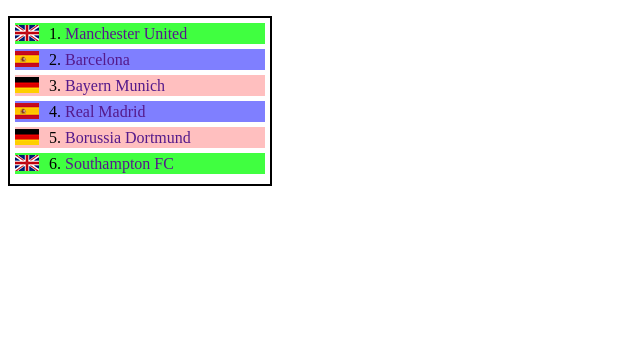
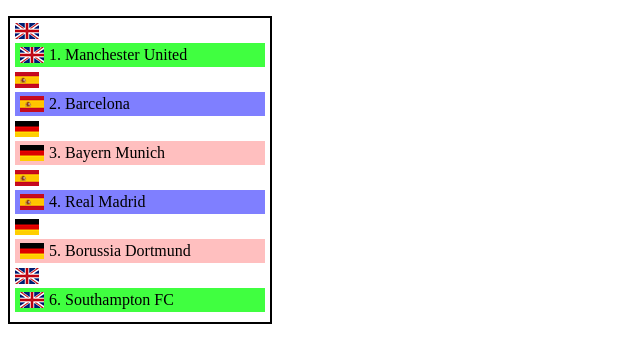
Before and after one commit to Bileth/HTML---LV3, a plain HTML site: page zad1/index.html in a window 1280 px wide. Shown: the whole page, without its empty margins (0-640 px from the left). Drawn offline with Linux system fonts and the light colour scheme.

Commit message:
Update style.css

```diff
--- a/zad1/style/style.css
+++ b/zad1/style/style.css
@@ -2,26 +2,65 @@
     border: 2px solid black;
     width: 250px;
     padding: 5px;
+}
+
+li { /*postavke za svakog clana unutar liste obrubi, boja, visina linije*/
+    margin-bottom: 5px;
+    padding: 3px 3px 3px 34px;
     list-style-position: inside;
 }
 
-ol li { /*postavke za svakog clana unutar liste obrubi, boja, visina linije*/
-    padding: 3px;
-    padding-left: 34px;
-    margin-bottom: 5px;
-    line-height: 15px;
+a { /*stiliziranje linkova: ukloniti underline tj nema nikakvih dekoracija*/
+    text-decoration: none;
     color: black;
 }
 
-ol li a { /*stiliziranje linkova: ukloniti underline tj nema nikakvih dekoracija*/
-    text-decoration: none;
+li:nth-of-type(1){
+    background-image: url("../images/en-GB.png");
+    background-repeat: no-repeat;
+    background-position: 5px center;
+    background-color: rgba(0, 255, 0, 0.75);
 }
 
-img { /*pomak slike u lijevo te postavljanje margine kako bi ju centrirali*/
+li:nth-of-type(2){
+    background-image: url("../images/es.png");
+    background-repeat: no-repeat;
+    background-position: 5px center;
+    background-color: rgba(0, 0, 255, 0.5);
+}
+
+li:nth-of-type(3){
+    background-image: url("../images/de.png");
+    background-repeat: no-repeat;
+    background-position: 5px center;
+    background-color: rgba(255, 0, 0, 0.25);
+}
+
+li:nth-of-type(4){
+    background-image: url("../images/es.png");
+    background-repeat: no-repeat;
+    background-position: 5px center;
+    background-color: rgba(0, 0, 255, 0.5);
+}
+li:nth-of-type(5){
+    background-image: url("../images/de.png");
+    background-repeat: no-repeat;
+    background-position: 5px center;
+    background-color: rgba(255, 0, 0, 0.25);
+}
+
+li:last-child {
+    background-image: url("../images/en-GB.png");
+    background-repeat: no-repeat;
+    background-position: 5px center;
+    background-color: rgba(0, 255, 0, 0.75);
+}
+
+ /*-----ili mogli smo napraviti tri klase za boje pozadine clanova liste te sliku urediti preko img njene margine
+ img {  ----pomak slike u lijevo te postavljanje margine kako bi ju centrirali
     float: left;
     margin-top: 2px;
 }
- /*tri klase za boje pozadine clanova liste*/
 .en {
     background-color: rgba(0, 255, 0, .75);
 }
@@ -32,9 +71,9 @@
 
 .es {
     background-color: rgba(0, 0, 255, .5);
-}
+}*/
 
-ol li a:hover /* prijelaz(hover) preko linkova, uppercase kao transformacija, crvena boja i underline pod tekstom */{
+a:hover /* prijelaz(hover) preko linkova, uppercase kao transformacija, crvena boja i underline pod tekstom */{
     text-transform: uppercase;
     color: red;
     text-decoration: underline;
```
